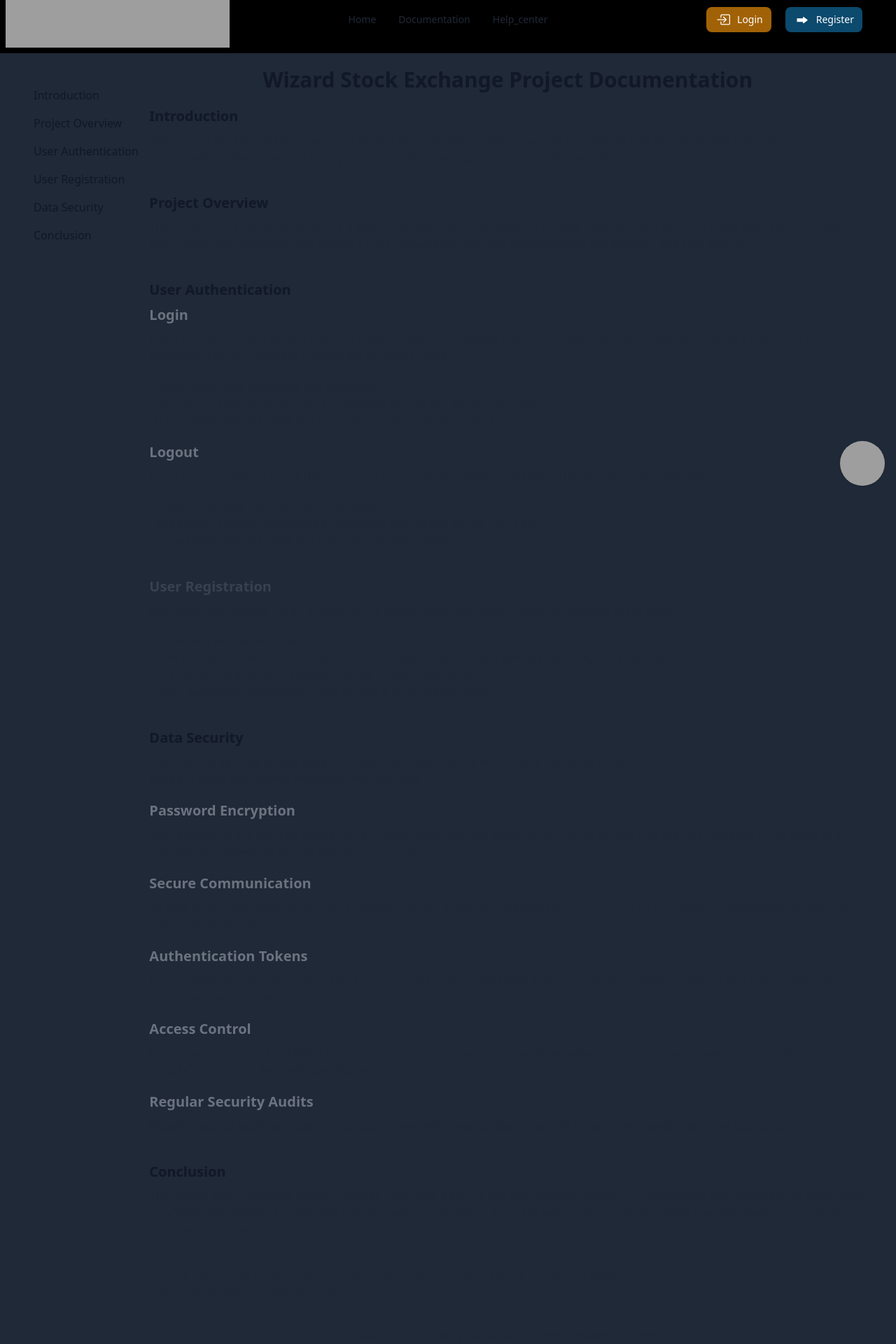
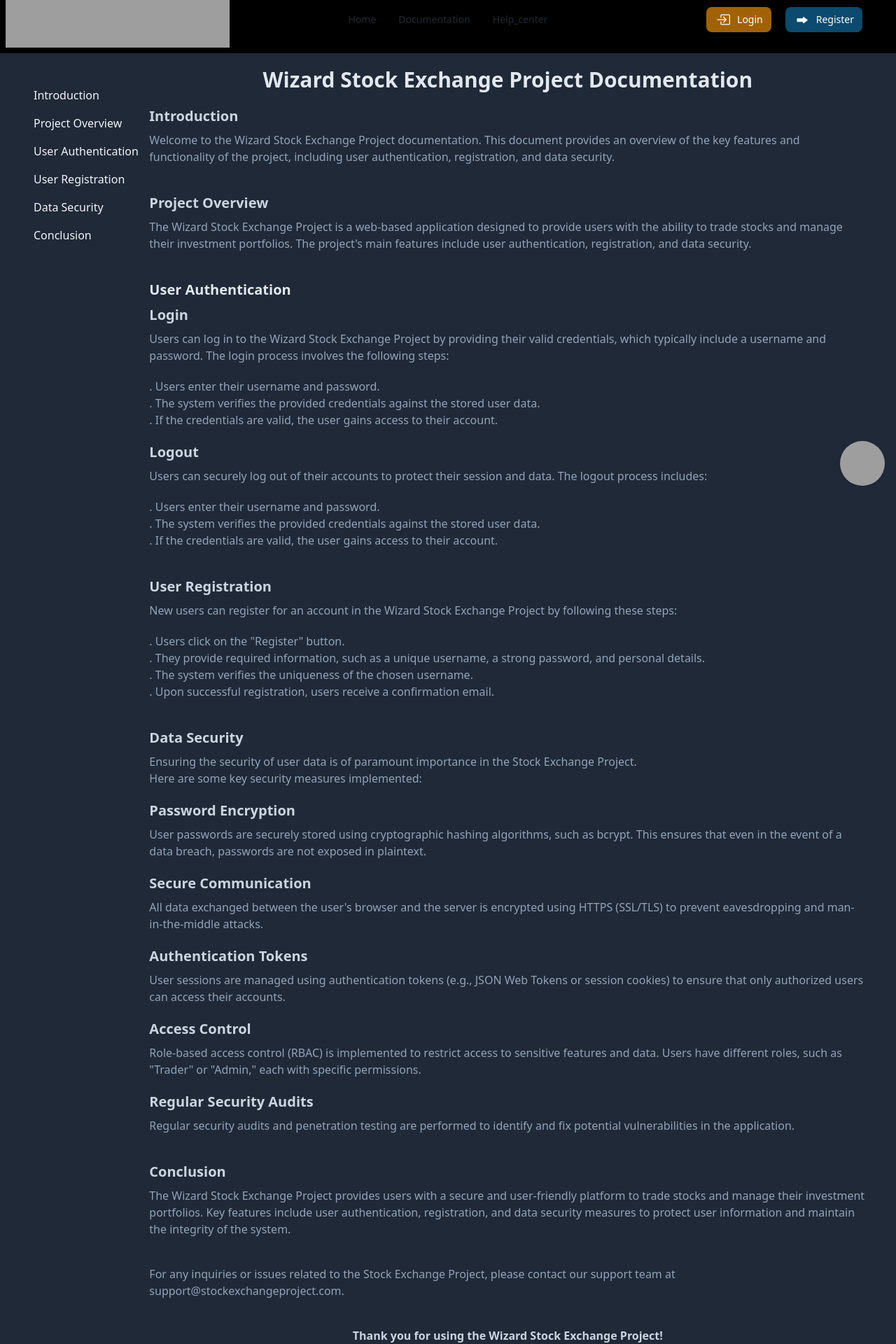
Before and after one commit to parvezislam45/Wizard-Stock-Exchange, a React (Vite) app in the folder front-end/wizzard-stock-exchange/: page /documentation in a window 1280 px wide. Shown: the part 20-1940 px from the top of the page at 70% size. Built offline with nearby package versions, Linux system fonts and the light colour scheme; grey boxes are pictures that could not be loaded.

Commit message:
Documentation page for light theme

```diff
--- a/front-end/wizzard-stock-exchange/src/Pages/Home/Documentation.jsx
+++ b/front-end/wizzard-stock-exchange/src/Pages/Home/Documentation.jsx
@@ -6,35 +6,35 @@ const Documentation = () => {
             <div className='flex'>
                 <aside className='w-1/6 '>
                     <ul className='fixed mt-10 px-10'>
-                        <li className='text-base text-gray-900 font-normal rounded-lg flex items-center p-2 hover:bg-cyan-50 group'><a href="#introduction">Introduction</a></li>
-                        <li className='text-base text-gray-900 font-normal rounded-lg flex items-center p-2 hover:bg-cyan-50 group'><a href="#project-overview">Project Overview</a></li>
-                        <li className='text-base text-gray-900 font-normal rounded-lg flex items-center p-2 hover:bg-cyan-50 group'><a href="#user-authentication">User Authentication</a></li>
-                        <li className='text-base text-gray-900 font-normal rounded-lg flex items-center p-2 hover:bg-cyan-50 group'><a href="#user-registration">User Registration</a></li>
-                        <li className='text-base text-gray-900 font-normal rounded-lg flex items-center p-2 hover:bg-cyan-50 group'><a href="#data-security"></a>Data Security</li>
-                        <li className='text-base text-gray-900 font-normal rounded-lg flex items-center p-2 hover:bg-cyan-50 group'><a href="#conclusion">Conclusion</a></li>
+                        <li className='text-base text-slate-100 font-normal rounded-lg flex items-center p-2 hover:bg-fuchsia-600 group'><a href="#introduction">Introduction</a></li>
+                        <li className='text-base text-slate-100 font-normal rounded-lg flex items-center p-2 hover:bg-fuchsia-600 group'><a href="#project-overview">Project Overview</a></li>
+                        <li className='text-base text-slate-100 font-normal rounded-lg flex items-center p-2 hover:bg-fuchsia-600 group'><a href="#user-authentication">User Authentication</a></li>
+                        <li className='text-base text-slate-100 font-normal rounded-lg flex items-center p-2 hover:bg-fuchsia-600 group'><a href="#user-registration">User Registration</a></li>
+                        <li className='text-base text-slate-100 font-normal rounded-lg flex items-center p-2 hover:bg-fuchsia-600 group'><a href="#data-security"></a>Data Security</li>
+                        <li className='text-base text-slate-100 font-normal rounded-lg flex items-center p-2 hover:bg-fuchsia-600 group'><a href="#conclusion">Conclusion</a></li>
                     </ul>
                 </aside>
 
                 <div className='w-4/5'>
-                    <h1 className="text-center text-3xl font-extrabold text-gray-900 my-5"> Wizard Stock Exchange Project Documentation</h1>
+                    <h1 className="text-center text-3xl font-extrabold text-slate-200 my-5"> Wizard Stock Exchange Project Documentation</h1>
 
                     <div id='introduction' className='mb-10'>
-                       <h3 className="w-3/5 text-xl font-bold text-gray-900 mb-2">Introduction</h3>
-                       <p>Welcome to the Wizard Stock Exchange Project documentation. This document provides an overview of the key features and functionality of the project, including user authentication, registration, and data security.</p>
+                       <h3 className="w-3/5 text-xl font-bold text-slate-300 mb-2">Introduction</h3>
+                       <p className="text-slate-400">Welcome to the Wizard Stock Exchange Project documentation. This document provides an overview of the key features and functionality of the project, including user authentication, registration, and data security.</p>
                     </div>
 
                     <div id='project-overview' className='mb-10'>
-                       <h3 className="w-3/5 text-xl font-bold text-gray-900 mb-2">Project Overview</h3>
-                       <p>The Wizard Stock Exchange Project is a web-based application designed to provide users with the ability to trade stocks and manage their investment portfolios. The project's main features include user authentication, registration, and data security.</p>
+                       <h3 className="w-3/5 text-xl font-bold text-slate-300 mb-2">Project Overview</h3>
+                       <p className="text-slate-400">The Wizard Stock Exchange Project is a web-based application designed to provide users with the ability to trade stocks and manage their investment portfolios. The project's main features include user authentication, registration, and data security.</p>
                     </div>
 
                     <div id='user-authentication' className='mb-10'>
-                       <h3 className="w-3/5 text-xl font-bold text-gray-900 mb-2">User Authentication</h3>
+                       <h3 className="w-3/5 text-xl font-bold text-slate-200 mb-2">User Authentication</h3>
 
                        <div className='mb-5'>
-                       <h4 className="w-3/5 text-xl font-bold text-gray-500 mb-2">Login</h4>
-                       <p className='mb-5'>Users can log in to the Wizard Stock Exchange Project by providing their valid credentials, which typically include a username and password. The login process involves the following steps:</p>
-                       <ul >
+                       <h4 className="w-3/5 text-xl font-bold text-slate-300 mb-2">Login</h4>
+                       <p className='text-slate-400 mb-5'>Users can log in to the Wizard Stock Exchange Project by providing their valid credentials, which typically include a username and password. The login process involves the following steps:</p>
+                       <ul className="text-slate-400">
                         <li> . Users enter their username and password.</li>
                         <li> . The system verifies the provided credentials against the stored user data.</li>
                         <li> . If the credentials are valid, the user gains access to their account.</li>
@@ -42,9 +42,9 @@ const Documentation = () => {
                     </div>
 
                     <div className='mb-5'>
-                       <h4 className="w-3/5 text-xl font-bold text-gray-500 mb-2">Logout</h4>
-                       <p className='mb-5'>Users can securely log out of their accounts to protect their session and data. The logout process includes: </p>
-                       <ul >
+                       <h4 className="w-3/5 text-xl font-bold text-slate-300 mb-2">Logout</h4>
+                       <p className='text-slate-400 mb-5'>Users can securely log out of their accounts to protect their session and data. The logout process includes: </p>
+                       <ul className="text-slate-400">
                         <li> . Users enter their username and password.</li>
                         <li> . The system verifies the provided credentials against the stored user data.</li>
                         <li> . If the credentials are valid, the user gains access to their account.</li>
@@ -53,9 +53,9 @@ const Documentation = () => {
                     </div>
 
                     <div id='user-registration' className='mb-10'>
-                       <h4 className="w-3/5 text-xl font-bold text-gray-700 mb-2"> User Registration</h4>
-                       <p className='mb-5'>New users can register for an account in the Wizard Stock Exchange Project by following these steps: </p>
-                       <ul >
+                       <h4 className="w-3/5 text-xl font-bold text-slate-300 mb-2"> User Registration</h4>
+                       <p className='text-slate-400 mb-5'>New users can register for an account in the Wizard Stock Exchange Project by following these steps: </p>
+                       <ul className='text-slate-400'>
                         <li> . Users click on the "Register" button.</li>
                         <li> . They provide required information, such as a unique username, a strong password, and personal details.</li>
                         <li> . The system verifies the uniqueness of the chosen username.</li>
@@ -65,46 +65,46 @@ const Documentation = () => {
 
                     <div id='data-security' className='mb-10'>
                         <div className='mb-5'>
-                        <h4 className="w-3/5 text-xl font-bold text-gray-900 mb-2">  Data Security</h4>
-                        <p className='mb-5'>Ensuring the security of user data is of paramount importance in the Stock Exchange Project. <br></br>Here are some key security measures implemented: </p>
+                        <h4 className="w-3/5 text-xl font-bold text-slate-300 mb-2">  Data Security</h4>
+                        <p className='text-slate-400 mb-5'>Ensuring the security of user data is of paramount importance in the Stock Exchange Project. <br></br>Here are some key security measures implemented: </p>
                         </div>
 
                         <div className='mb-5'>
-                        <h4 className="w-3/5 text-xl font-bold text-gray-500 mb-2">  Password Encryption</h4>
-                        <p className='mb-5'>User passwords are securely stored using cryptographic hashing algorithms, such as bcrypt. This ensures that even in the event of a data breach, passwords are not exposed in plaintext. </p>
+                        <h4 className="w-3/5 text-xl font-bold text-slate-300 mb-2">  Password Encryption</h4>
+                        <p className='text-slate-400 mb-5'>User passwords are securely stored using cryptographic hashing algorithms, such as bcrypt. This ensures that even in the event of a data breach, passwords are not exposed in plaintext. </p>
                         </div>
 
                         <div className='mb-5'>
-                        <h4 className="w-3/5 text-xl font-bold text-gray-500 mb-2">  Secure Communication</h4>
-                        <p className='mb-5'>All data exchanged between the user's browser and the server is encrypted using HTTPS (SSL/TLS) to prevent eavesdropping and man-in-the-middle attacks. </p>
+                        <h4 className="w-3/5 text-xl font-bold text-slate-300 mb-2">  Secure Communication</h4>
+                        <p className='text-slate-400 mb-5'>All data exchanged between the user's browser and the server is encrypted using HTTPS (SSL/TLS) to prevent eavesdropping and man-in-the-middle attacks. </p>
                         </div>
 
                         <div className='mb-5'>
-                        <h4 className="w-3/5 text-xl font-bold text-gray-500 mb-2">  Authentication Tokens</h4>
-                        <p className='mb-5'>User sessions are managed using authentication tokens (e.g., JSON Web Tokens or session cookies) to ensure that only authorized users can access their accounts. </p>
+                        <h4 className="w-3/5 text-xl font-bold text-slate-300 mb-2">  Authentication Tokens</h4>
+                        <p className='text-slate-400 mb-5'>User sessions are managed using authentication tokens (e.g., JSON Web Tokens or session cookies) to ensure that only authorized users can access their accounts. </p>
                         </div>
 
                         <div className='mb-5'>
-                        <h4 className="w-3/5 text-xl font-bold text-gray-500 mb-2">  Access Control</h4>
-                        <p className='mb-5'>Role-based access control (RBAC) is implemented to restrict access to sensitive features and data. Users have different roles, such as "Trader" or "Admin," each with specific permissions. </p>
+                        <h4 className="w-3/5 text-xl font-bold text-slate-300 mb-2">  Access Control</h4>
+                        <p className='text-slate-400 mb-5'>Role-based access control (RBAC) is implemented to restrict access to sensitive features and data. Users have different roles, such as "Trader" or "Admin," each with specific permissions. </p>
                         </div>
 
                         <div className='mb-5'>
-                        <h4 className="w-3/5 text-xl font-bold text-gray-500 mb-2">  Regular Security Audits</h4>
-                        <p className='mb-5'>Regular security audits and penetration testing are performed to identify and fix potential vulnerabilities in the application.</p>
+                        <h4 className="w-3/5 text-xl font-bold text-slate-300 mb-2">  Regular Security Audits</h4>
+                        <p className='text-slate-400 mb-5'>Regular security audits and penetration testing are performed to identify and fix potential vulnerabilities in the application.</p>
                         </div>
                     </div>
 
                     <div id='conclusion' className='mb-10'>
-                       <h3 className="w-3/5 text-xl font-bold text-gray-900 mb-2">Conclusion</h3>
-                       <p>The Wizard Stock Exchange Project provides users with a secure and user-friendly platform to trade stocks and manage their investment portfolios. Key features include user authentication, registration, and data security measures to protect user information and maintain the integrity of the system.</p>
+                       <h3 className="w-3/5 text-xl font-bold text-slate-300 mb-2">Conclusion</h3>
+                       <p className='text-slate-400'>The Wizard Stock Exchange Project provides users with a secure and user-friendly platform to trade stocks and manage their investment portfolios. Key features include user authentication, registration, and data security measures to protect user information and maintain the integrity of the system.</p>
                     </div>
 
                     <div className='mb-10'>
-                       <p>For any inquiries or issues related to the Stock Exchange Project, please contact our support team at <a href="">support@stockexchangeproject.com.</a></p>
+                       <p className='text-slate-400'>For any inquiries or issues related to the Stock Exchange Project, please contact our support team at <a href="">support@stockexchangeproject.com.</a></p>
                     </div>
 
-                    <h3 className='text-center font-bold'>Thank you for using the Wizard Stock Exchange Project!</h3>
+                    <h3 className='text-center font-bold text-slate-300'>Thank you for using the Wizard Stock Exchange Project!</h3>
                 </div>
             </div>
         </div>
```
